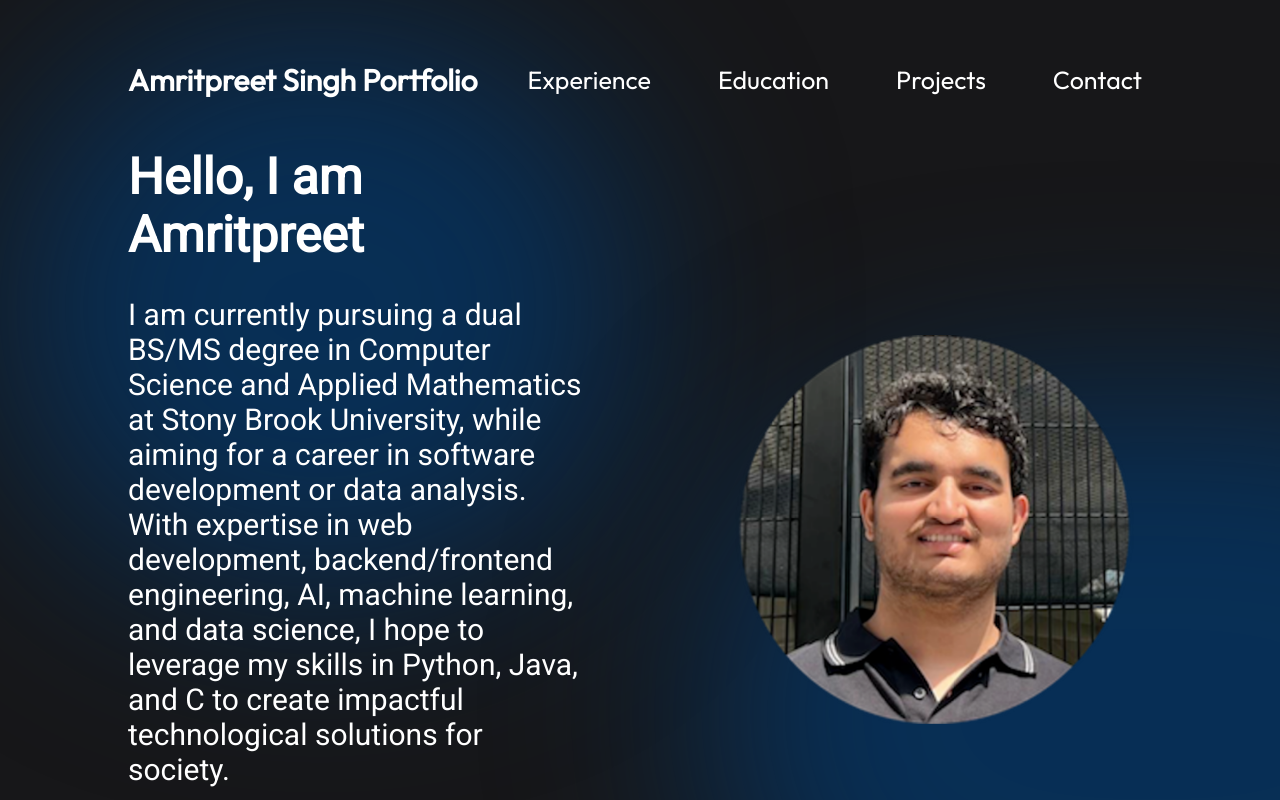
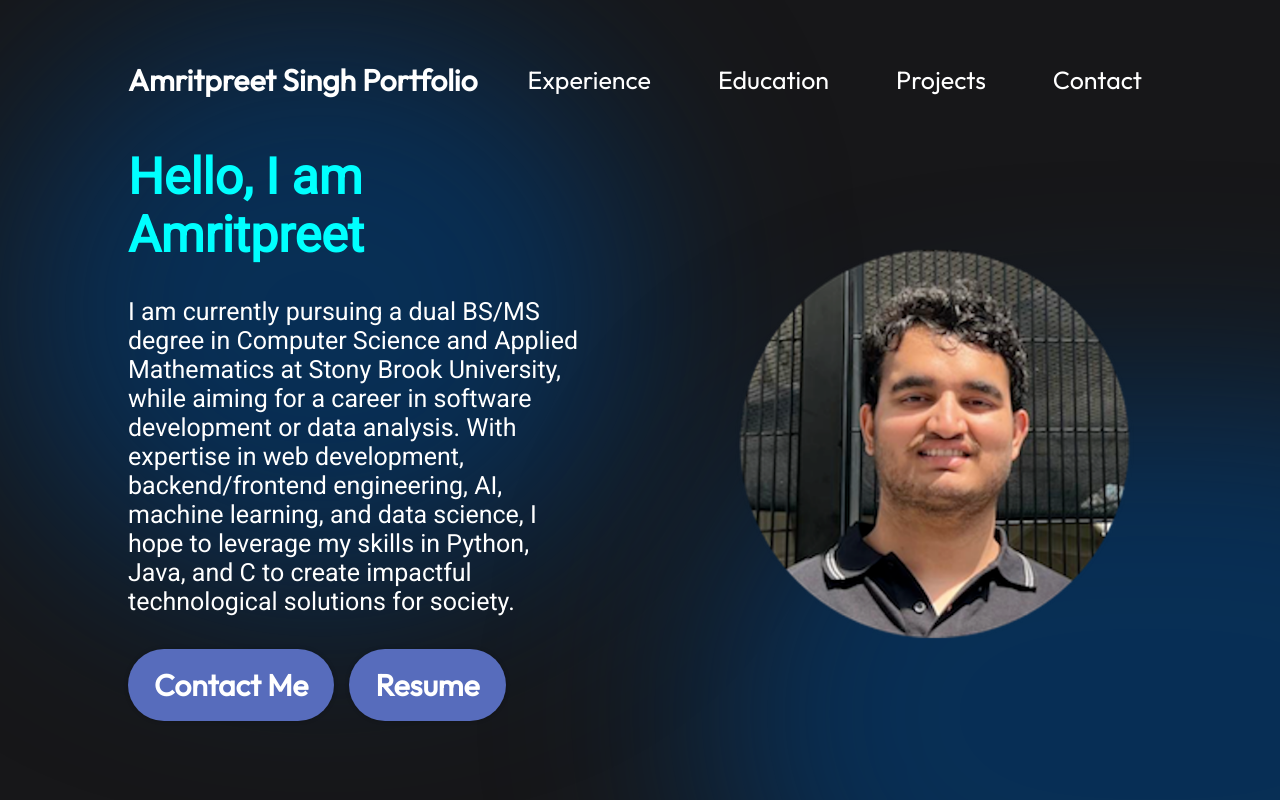
Before and after one commit to amritprsingh/Portfolio-Amripreet-Singh, a React (Vite) app: page / in a window 1280 px wide. Shown: the top 800 px of the page. Built offline with nearby package versions, Linux system fonts and the light colour scheme.

Commit message:
Update Hero.module.css

```diff
--- a/src/components/Hero/Hero.module.css
+++ b/src/components/Hero/Hero.module.css
@@ -25,10 +25,11 @@
   font-weight: 900;
   margin-bottom: 33px;
   font-family: var(--font-roboto);
+  color: aqua;
 }
 
 .description {
-  font-size: 30px;
+  font-size: 25px;
   font-family: var(--font-roboto);
   margin-bottom: 50px;
 }
@@ -53,7 +54,6 @@
 .heroImg {
   width: 60%;
   z-index: 1;
-
   animation-name: floating;
   animation-duration: 3s;
   animation-iteration-count: infinite;
```
